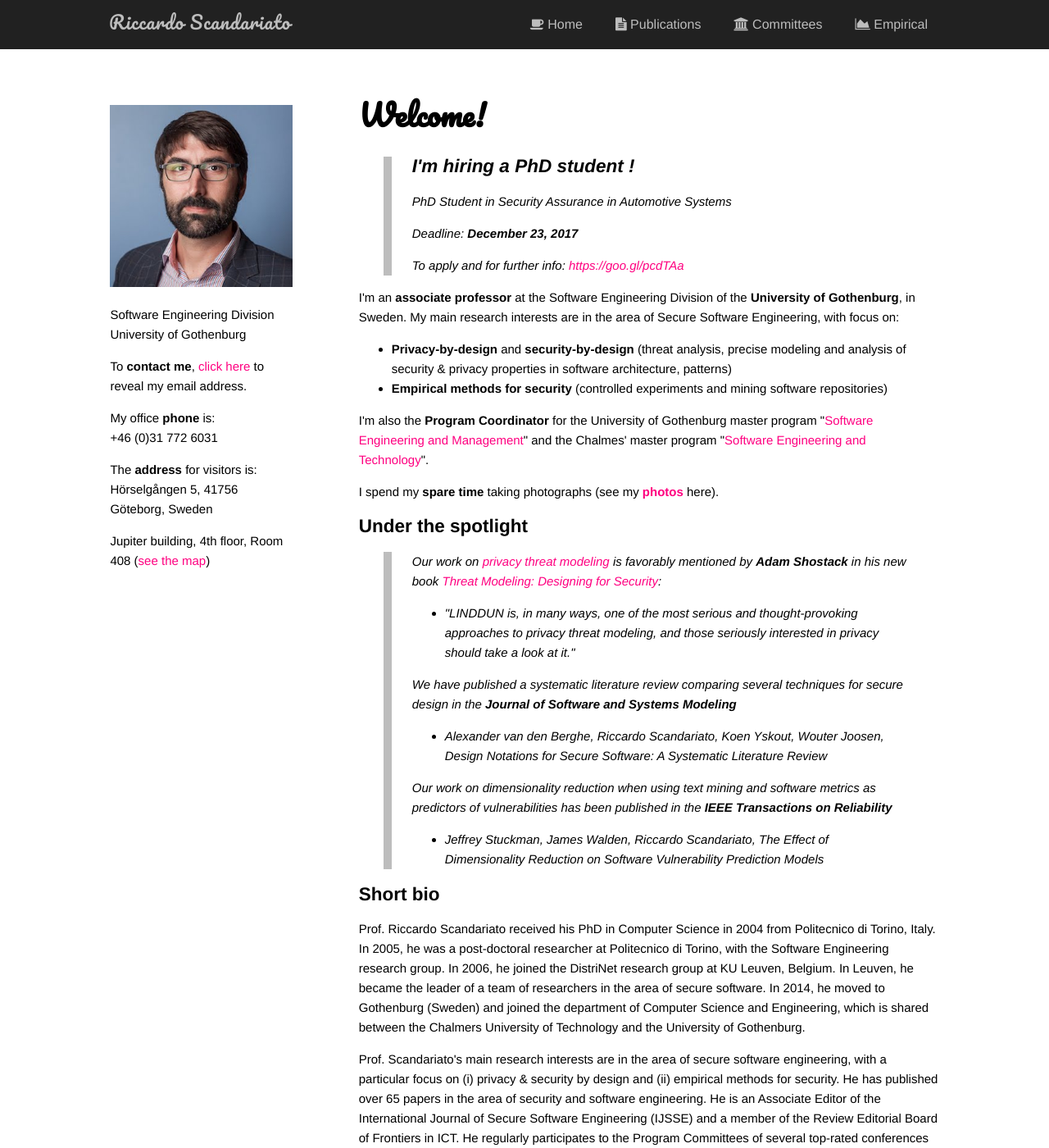
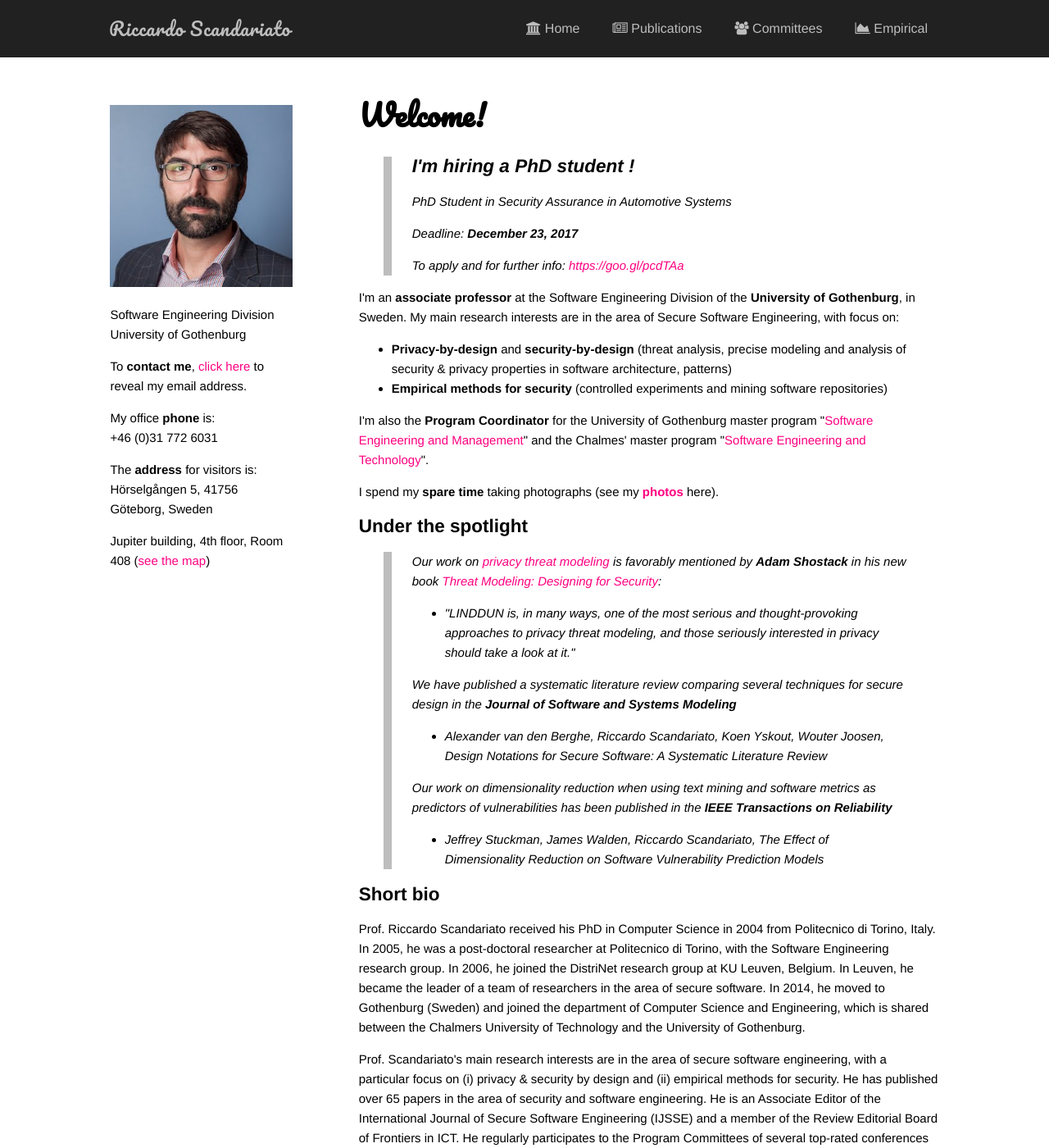
Before and after one commit to riccardoscandariato/riccardoscandariato.github.io, a Jekyll site: the page built from index.html, in a window 1280 px wide and 1400 px high. Shown: the whole window at 82% size. Built offline with Jekyll 4.4.1, drawn with Linux system fonts in a browser that asks for light colours.

Commit message:
awson icons

```diff
--- a/_layouts/default.html
+++ b/_layouts/default.html
@@ -36,13 +36,13 @@
       <div class="nav-mobile"><a id="nav-toggle" href="#!"><span></span></a></div>
       <ul class="nav-list">
         <li>
-          <a href="{{ site.baseurl }}/"><i class="fa fa-coffee"></i> Home</a>
+          <a href="{{ site.baseurl }}/"><i class="fa fa-university"></i> Home</a>
         </li>
         <li>
-          <a href="{{ site.baseurl }}/pubs"><i class="fa fa-file-text"></i> Publications</a>
+          <a href="{{ site.baseurl }}/pubs"><i class="fa fa-newspaper-o"></i> Publications</a>
         </li>
         <li>
-          <a href="{{ site.baseurl }}/service"><i class="fa fa-university"></i> Committees</a>
+          <a href="{{ site.baseurl }}/service"><i class="fa fa-users"></i> Committees</a>
         </li>
         <li>
           <a href="{{ site.baseurl }}/empirical"><i class="fa fa-area-chart"></i> Empirical</a>
--- a/_sass/_navbar.scss
+++ b/_sass/_navbar.scss
@@ -1,5 +1,5 @@
 // Navigation Variables
-$nav-height: 60px;
+$nav-height: 70px;
 $nav-background: $grey-color-dark;
 $nav-font-color: $grey-color-light;
 $nav-font-size: $bigger-font-size;
@@ -24,7 +24,7 @@ $link-hover-color: $theme-color;
   padding:0;
   margin:0;
   padding-left: 15px;
-  line-height: $nav-height - 7;
+  line-height: $nav-height;
   font-family: $theme-font-family;
   font-size: 1.4em;
   letter-spacing: 1px;
```
Also changed, not shown: 6 other files.
